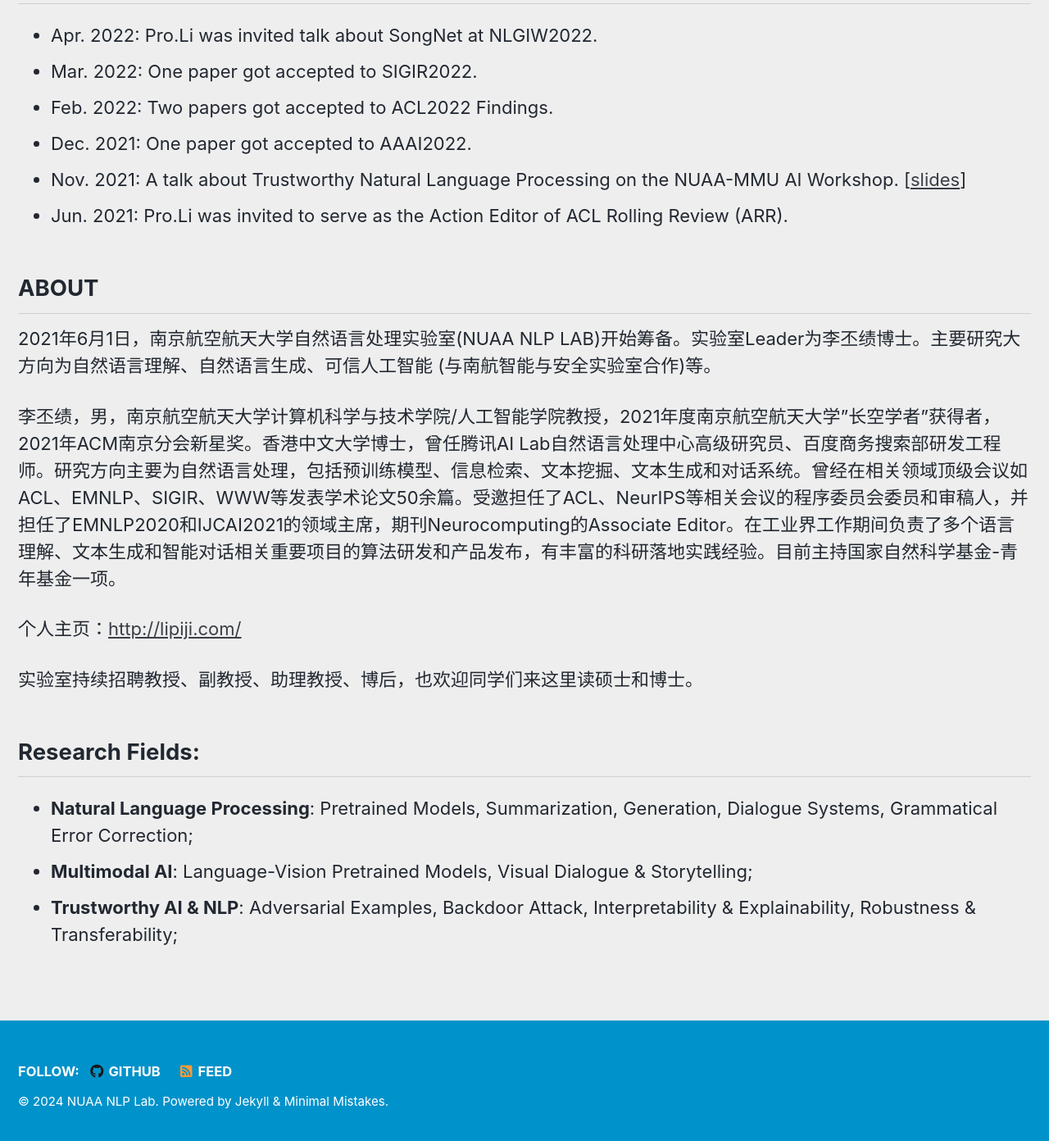
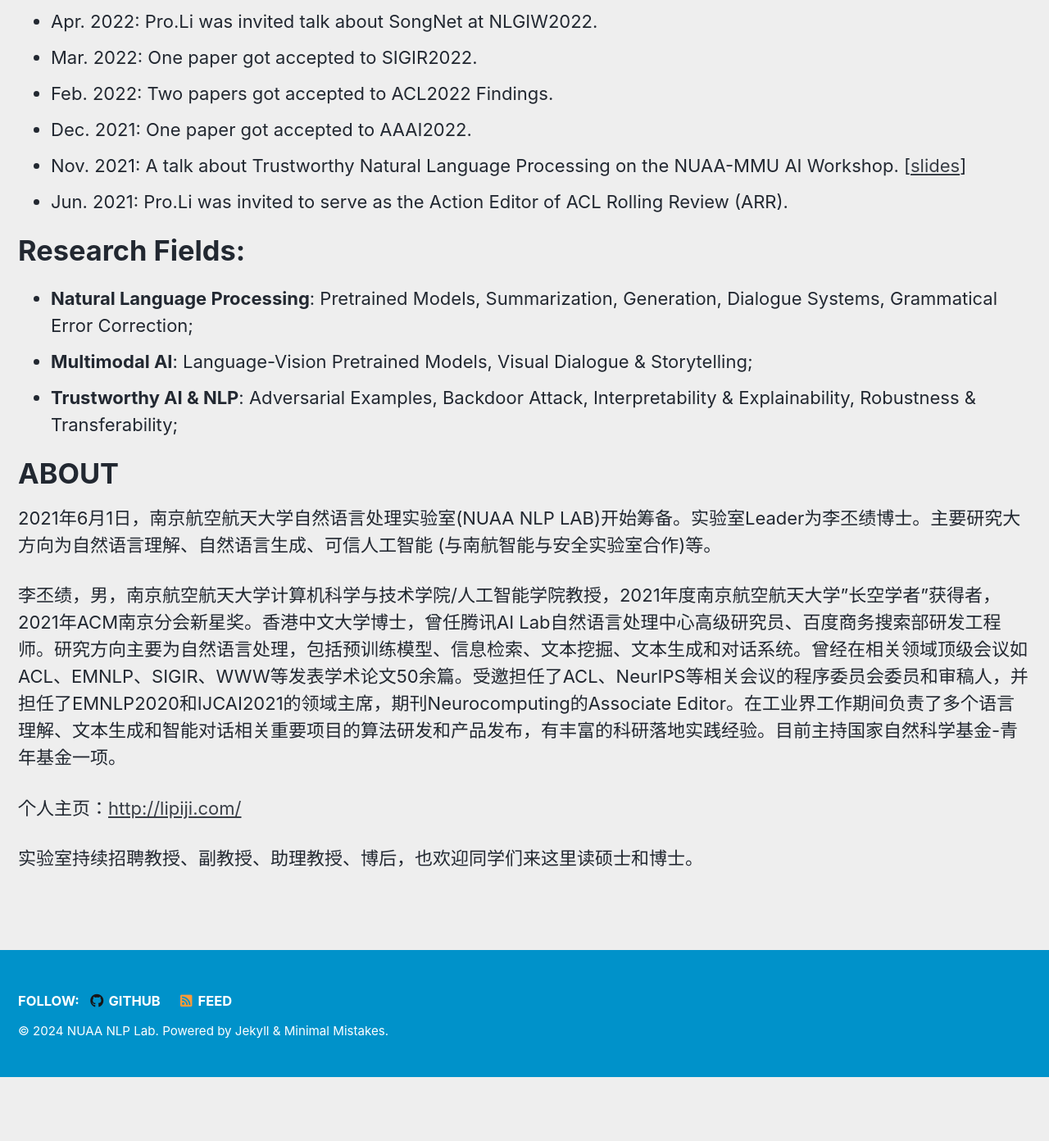
Before and after one commit to nuaa-nlp/nuaa-nlp.github.io, a Jekyll site: the page built from index.md, in a window 1280 px wide and 1400 px high, scrolled down 604 px. Shown: the top 1392 px of the window at 82% size. Built offline with Jekyll 4.4.1, drawn with Linux system fonts in a browser that asks for light colours; cached includes are drawn as plain includes; comment, search, counter and statistics services are not loaded; a style sheet for code colours, icons or effects is not loaded; after the commit the page ends 1918 px from its top, so only the background shows below that; part of the change alters nothing that is shown.

```diff
--- a/index.md
+++ b/index.md
@@ -16,7 +16,7 @@ excerpt: >
 
 
 
-## NEWS
+# NEWS
 - Apr. 2022: Pro.Li was invited talk about SongNet at NLGIW2022.
 - Mar. 2022: One paper got accepted to SIGIR2022.
 - Feb. 2022: Two papers got accepted to ACL2022 Findings.
@@ -24,7 +24,12 @@ excerpt: >
 - Nov. 2021: A talk about Trustworthy Natural Language Processing on the NUAA-MMU AI Workshop. [[slides](http://lipiji.com/slides/TrustNLP.pdf)]
 - Jun. 2021: Pro.Li was invited to serve as the Action Editor of ACL Rolling Review (ARR).
 
-## ABOUT
+# Research Fields:
+- **Natural Language Processing**: Pretrained Models, Summarization, Generation, Dialogue Systems, Grammatical Error Correction;
+- **Multimodal AI**: Language-Vision Pretrained Models, Visual Dialogue & Storytelling;
+- **Trustworthy AI & NLP**: Adversarial Examples, Backdoor Attack, Interpretability & Explainability, Robustness & Transferability;
+
+# ABOUT
 2021年6月1日，南京航空航天大学自然语言处理实验室(NUAA NLP LAB)开始筹备。实验室Leader为李丕绩博士。主要研究大方向为自然语言理解、自然语言生成、可信人工智能 (与南航智能与安全实验室合作)等。
 
 李丕绩，男，南京航空航天大学计算机科学与技术学院/人工智能学院教授，2021年度南京航空航天大学"长空学者"获得者，2021年ACM南京分会新星奖。香港中文大学博士，曾任腾讯AI Lab自然语言处理中心高级研究员、百度商务搜索部研发工程师。研究方向主要为自然语言处理，包括预训练模型、信息检索、文本挖掘、文本生成和对话系统。曾经在相关领域顶级会议如ACL、EMNLP、SIGIR、WWW等发表学术论文50余篇。受邀担任了ACL、NeurIPS等相关会议的程序委员会委员和审稿人，并担任了EMNLP2020和IJCAI2021的领域主席，期刊Neurocomputing的Associate Editor。在工业界工作期间负责了多个语言理解、文本生成和智能对话相关重要项目的算法研发和产品发布，有丰富的科研落地实践经验。目前主持国家自然科学基金-青年基金一项。
@@ -32,8 +37,3 @@ excerpt: >
 个人主页：[http://lipiji.com/](https://link.zhihu.com/?target=http%3A//lipiji.com/)
 
 实验室持续招聘教授、副教授、助理教授、博后，也欢迎同学们来这里读硕士和博士。
-
-## Research Fields:
-- **Natural Language Processing**: Pretrained Models, Summarization, Generation, Dialogue Systems, Grammatical Error Correction;
-- **Multimodal AI**: Language-Vision Pretrained Models, Visual Dialogue & Storytelling;
-- **Trustworthy AI & NLP**: Adversarial Examples, Backdoor Attack, Interpretability & Explainability, Robustness & Transferability;
```
